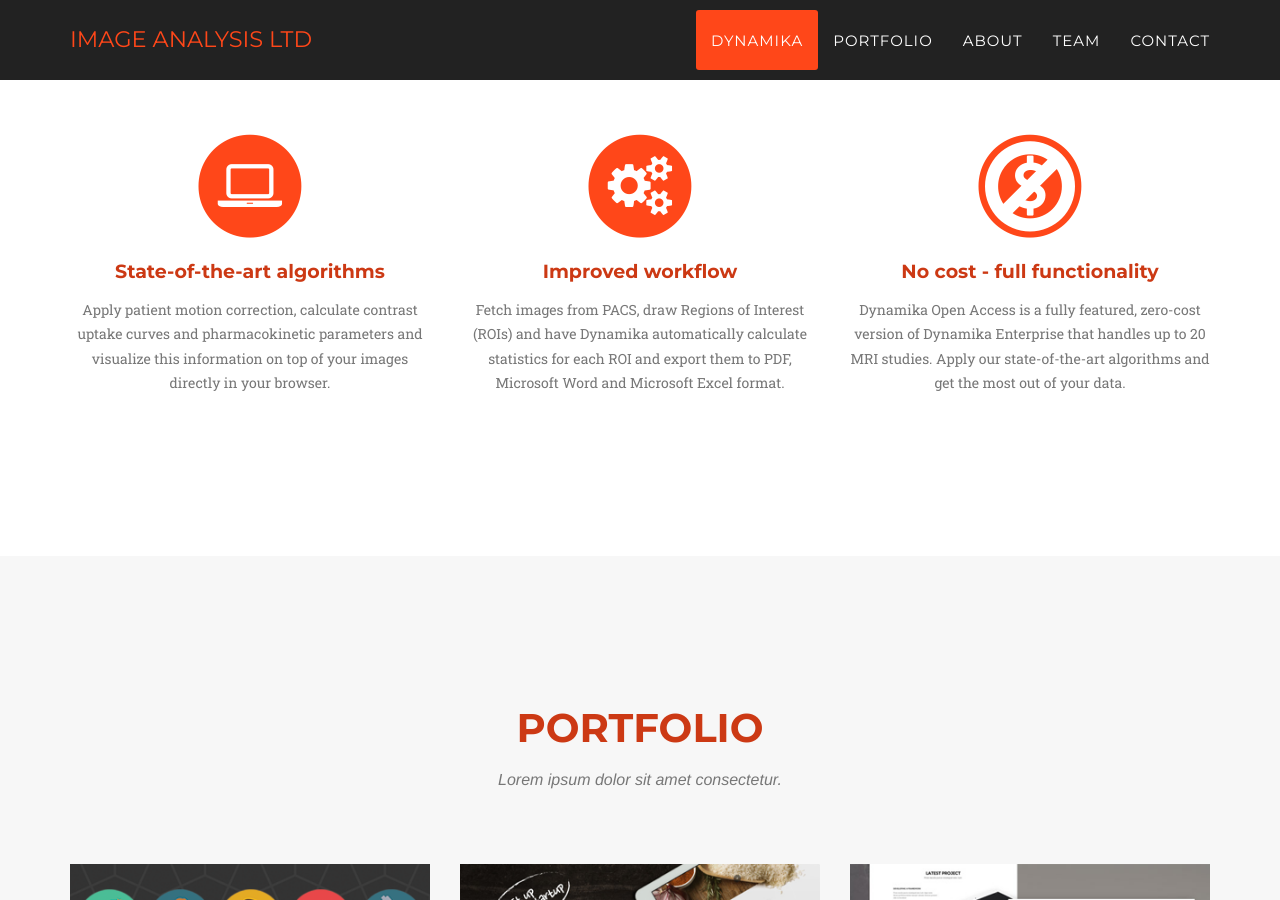
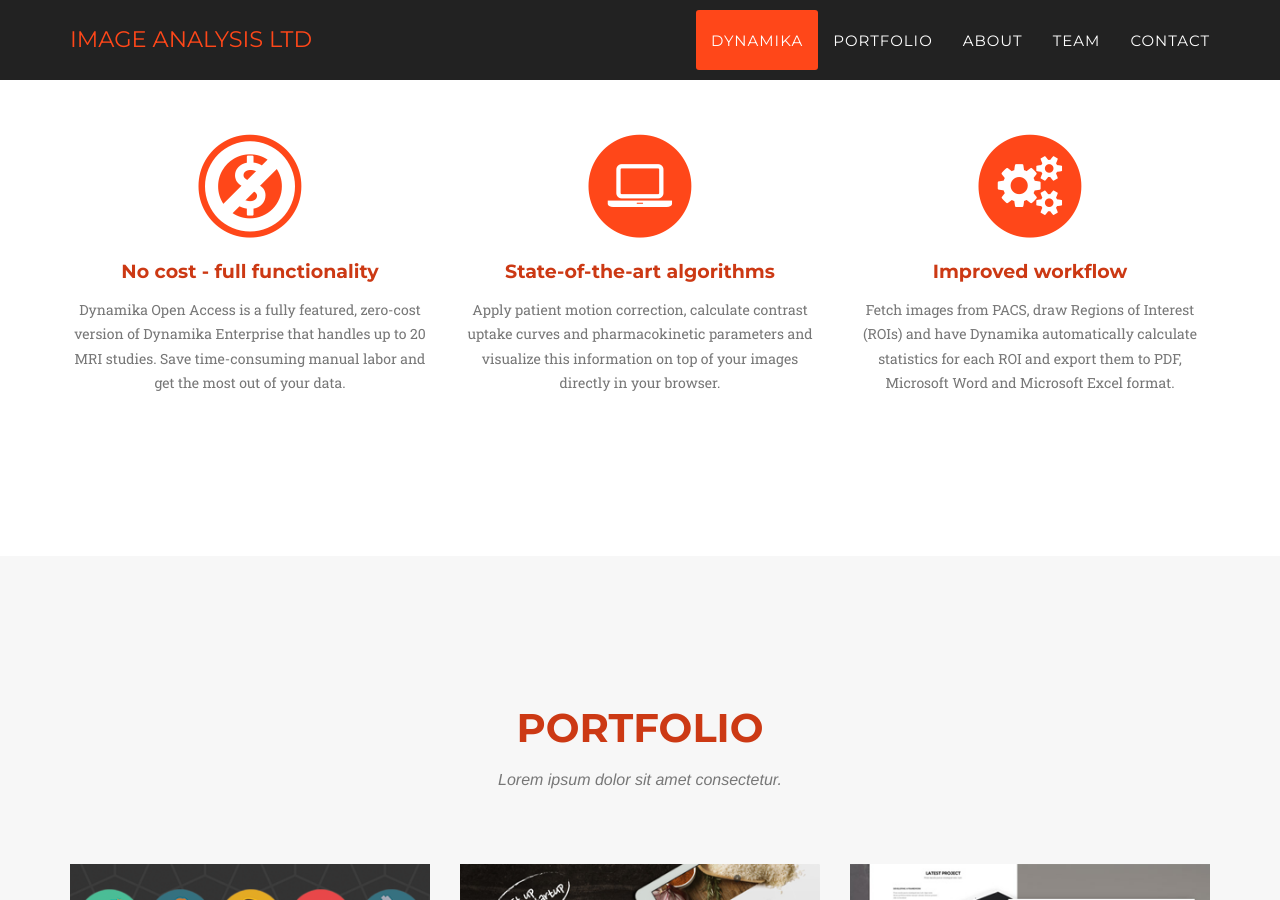
Before and after one commit to imageanalysis/openaccess, a Jekyll site: the page built from index.html, in a window 1280 px wide and 900 px high, scrolled down 960 px. Built offline with Jekyll 4.4.1, drawn with Linux system fonts in a browser that asks for light colours; some web fonts are replaced.

Commit message:
Changed wording

```diff
--- a/_includes/dynamika.html
+++ b/_includes/dynamika.html
@@ -8,6 +8,15 @@
                 </div>
             </div>
             <div class="row text-center">
+                <div class="col-md-4">
+                    <span class="fa-stack fa-4x">
+                        <i class="fa fa-circle fa-stack-2x text-primary"></i>
+                        <i class="fa fa-usd fa-stack-1x fa-inverse"></i>
+                        <i class="fa fa-ban fa-stack-2x fa-inverse" style="font-size:1.75em; margin-top: 0.075em"></i>
+                    </span>
+                    <h4 class="service-heading">No cost - full functionality</h4>
+                    <p class="text-muted">Dynamika Open Access is a fully featured, zero-cost version of Dynamika Enterprise that handles up to 20 MRI studies. Save time-consuming manual labor and get the most out of your data. </p>
+                </div>
                 <div class="col-md-4">
                     <span class="fa-stack fa-4x">
                         <i class="fa fa-circle fa-stack-2x text-primary"></i>
@@ -24,15 +33,6 @@
                     <h4 class="service-heading">Improved workflow</h4>
                     <p class="text-muted">Fetch images from PACS, draw Regions of Interest (ROIs) and have Dynamika automatically calculate statistics for each ROI and export them to PDF, Microsoft Word and Microsoft Excel format.</p>
                 </div>
-                <div class="col-md-4">
-                    <span class="fa-stack fa-4x">
-                        <i class="fa fa-circle fa-stack-2x text-primary"></i>
-                        <i class="fa fa-usd fa-stack-1x fa-inverse"></i>
-                        <i class="fa fa-ban fa-stack-2x fa-inverse" style="font-size:1.75em; margin-top: 0.075em"></i>
-                    </span>
-                    <h4 class="service-heading">No cost - full functionality</h4>
-                    <p class="text-muted">Dynamika Open Access is a fully featured, zero-cost version of Dynamika Enterprise that handles up to 20 MRI studies. Apply our state-of-the-art algorithms and get the most out of your data. </p>
-                </div>
             </div>
         </div>
     </section>
```
